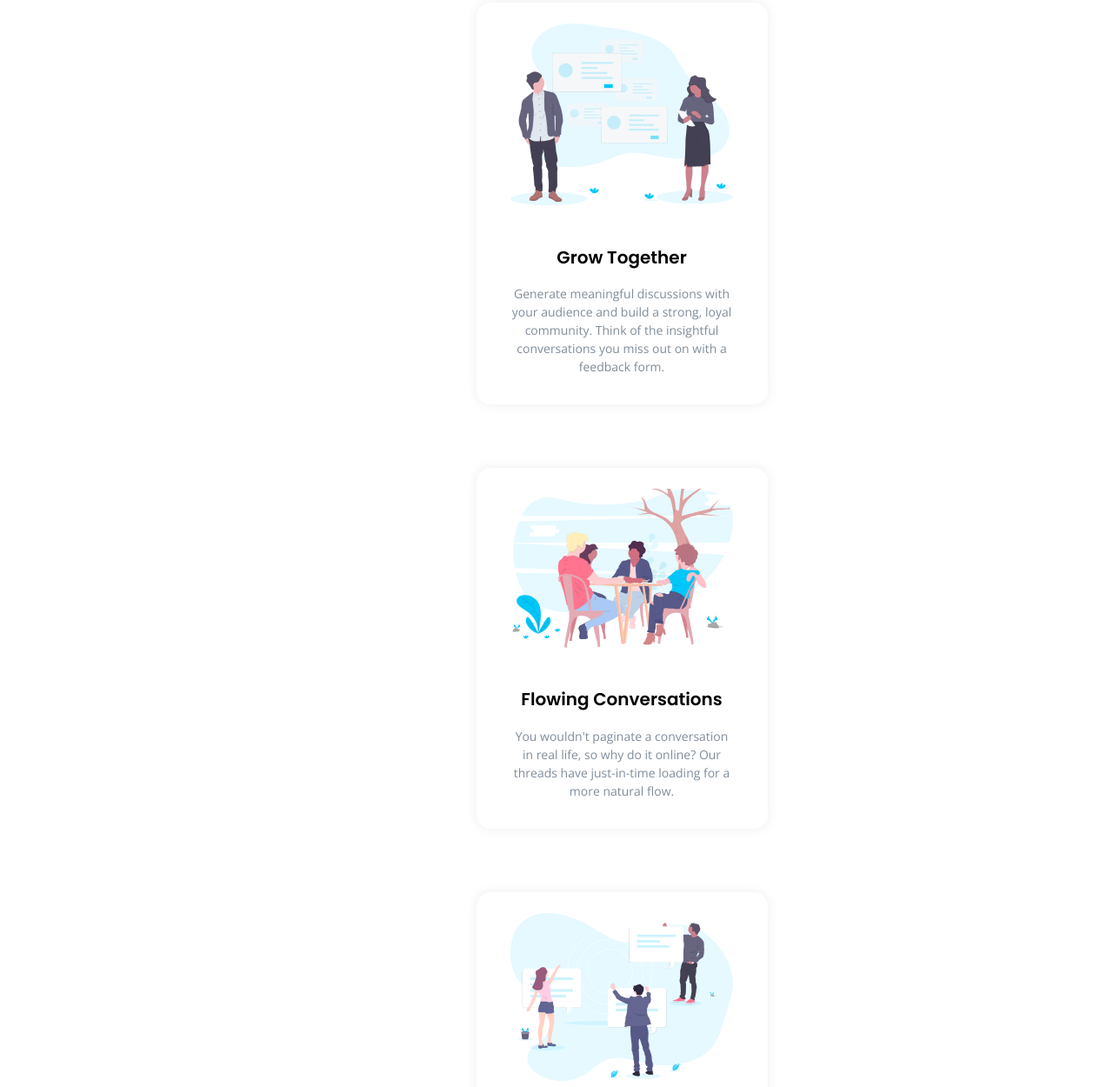
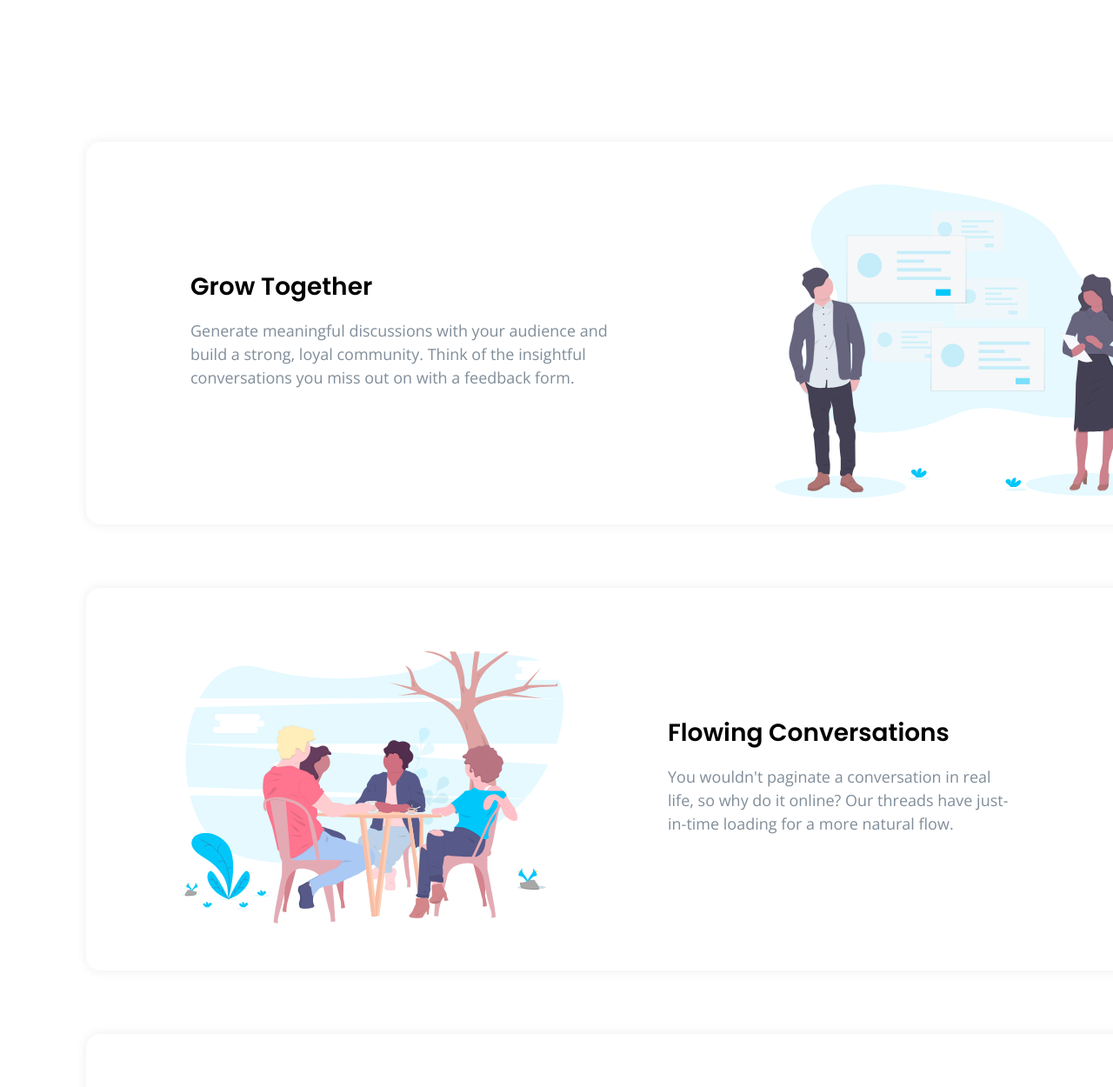
Before and after one commit to kchettiar1/fmHuddle, a website: page src/index.html in a window 1280 px wide. Shown: the part 878-2128 px from the top of the page at 87% size. Drawn offline with nearby package versions, Linux system fonts and the light colour scheme.

Commit message:
cards desktop layout updated

```diff
--- a/public/css/styles.css
+++ b/public/css/styles.css
@@ -242,8 +242,29 @@ p {
   border-radius: 16px;
   margin-block-end: 4.5625rem;
 }
+@media (min-width: 56.25em) {
+  .card {
+    height: 27.5rem;
+    width: 77rem;
+    grid-template-columns: auto auto;
+    grid-template-rows: auto;
+  }
+}
 .card .card-image-block {
   padding-block-start: 1.5rem;
+}
+@media (min-width: 56.25em) {
+  .card .card-image-block {
+    grid-column-start: 2;
+  }
+}
+.card .card-image-block img {
+  width: 16rem;
+}
+@media (min-width: 56.25em) {
+  .card .card-image-block img {
+    width: 27.5rem;
+  }
 }
 .card .card-text-block {
   padding-block-start: 1.5rem;
@@ -260,6 +281,43 @@ p {
   text-align: center;
   color: hsl(208deg, 11%, 55%);
   padding-inline: 2.46875rem;
+}
+@media (min-width: 56.25em) {
+  .card .card-text-block {
+    grid-column-start: 1;
+    grid-row-start: 1;
+    padding-inline-start: 7.5rem;
+    padding-inline-end: 10.5rem;
+  }
+  .card .card-text-block h2 {
+    text-align: left;
+    font-size: 1.75rem;
+    line-height: 2.625rem;
+    margin: 0;
+    margin-block-end: 1rem;
+  }
+  .card .card-text-block p {
+    text-align: left;
+    padding-inline: 0;
+    font-size: 1.125rem;
+    line-height: 1.6875rem;
+  }
+}
+
+@media (min-width: 56.25em) {
+  .card:nth-child(1) {
+    margin-block-start: 10rem;
+  }
+}
+
+@media (min-width: 56.25em) {
+  .card:nth-child(2) .card-image-block {
+    grid-column-start: 1;
+    padding-inline-start: 6.8125rem;
+  }
+  .card:nth-child(2) .card-text-block {
+    grid-column-start: 2;
+  }
 }
 
 .card:nth-child(3) {
--- a/src/index.html
+++ b/src/index.html
@@ -60,11 +60,11 @@
       <div class="card">
 
         <div class="card-image-block">
-          <img src="assets/images/illustration-grow-together.svg" alt="two people standing illustration" width="256px">
+          <img src="assets/images/illustration-grow-together.svg" alt="two people standing illustration">
         </div>
 
         <div class="card-text-block">
-          <h2> Grow Together</h2>
+          <h2>Grow Together</h2>
           <p>
             Generate meaningful discussions with your audience and build a strong, loyal community.
             Think of the insightful conversations you miss out on with a feedback form.
@@ -76,11 +76,11 @@
 
         <div class="card-image-block">
           <img src="assets/images/illustration-flowing-conversation.svg"
-            alt="group of people sitting and talking illustration" width="256px">
+            alt="group of people sitting and talking illustration">
         </div>
 
         <div class="card-text-block">
-          <h2> Flowing Conversations</h2>
+          <h2>Flowing Conversations</h2>
           <p>
             You wouldn't paginate a conversation in real life, so why do it online? Our threads
             have just-in-time loading for a more natural flow.
@@ -91,10 +91,10 @@
       <div class="card">
 
         <div class="card-image-block"> <img src="assets/images/illustration-your-users.svg"
-            alt="three people standing illustration" width="256px"></div>
+            alt="three people standing illustration"></div>
 
         <div class="card-text-block">
-          <h2> Your Users</h2>
+          <h2>Your Users</h2>
           <p>
             It takes no time at all to integrate Huddle with your app's authentication solution.
             This means, once signed in to your app, your users can start chatting immediately.
--- a/src/sass/layout/_cards.scss
+++ b/src/sass/layout/_cards.scss
@@ -15,8 +15,27 @@
   box-shadow: 0px 0px 14px rgba(0, 0, 0, 0.07);
   border-radius: 16px;
 
+  @include u.breakpoint(large) {
+    height: u.rem(440);
+    width: u.rem(1232);
+    grid-template-columns: auto auto;
+    grid-template-rows: auto;
+  }
+
   .card-image-block {
     padding-block-start: u.rem(24);
+
+    @include u.breakpoint(large) {
+      grid-column-start: 2;
+    }
+  }
+
+  .card-image-block img {
+    width: u.rem(256);
+
+    @include u.breakpoint(large) {
+      width: u.rem(440);
+    }
   }
 
   .card-text-block {
@@ -32,16 +51,56 @@
     p {
       font-size: u.rem(14);
       line-height: u.rem(21);
-      text-align:center;
+      text-align: center;
       color: g.$grayish-blue;
-      // width: u.rem(256);
       padding-inline: u.rem(39.5);
+    }
+
+    @include u.breakpoint(large) {
+      grid-column-start: 1;
+      grid-row-start: 1;
+      padding-inline-start: u.rem(120);
+      padding-inline-end: u.rem(168);
+
+      h2 {
+        text-align: left;
+        font-size: u.rem(28);
+        line-height: u.rem(42);
+        margin: 0;
+        margin-block-end: u.rem(16);
+      }
+
+      p {
+        text-align: left;
+        padding-inline: 0;
+        font-size: u.rem(18);
+        line-height: u.rem(27);
+      }
     }
   }
 
   margin-block-end: u.rem(73);
 }
 
+.card:nth-child(1) {
+  @include u.breakpoint(large) {
+    margin-block-start: u.rem(160);
+  }
+}
+
+.card:nth-child(2) {
+  @include u.breakpoint(large) {
+    .card-image-block {
+      grid-column-start: 1;
+      padding-inline-start: u.rem(109);
+    }
+
+    .card-text-block {
+      grid-column-start: 2;
+    }
+  }
+}
+
 .card:nth-child(3) {
   margin-block-end: u.rem(229);
 }
```
Also changed, not shown: public/index.html (+6 -6 lines).
